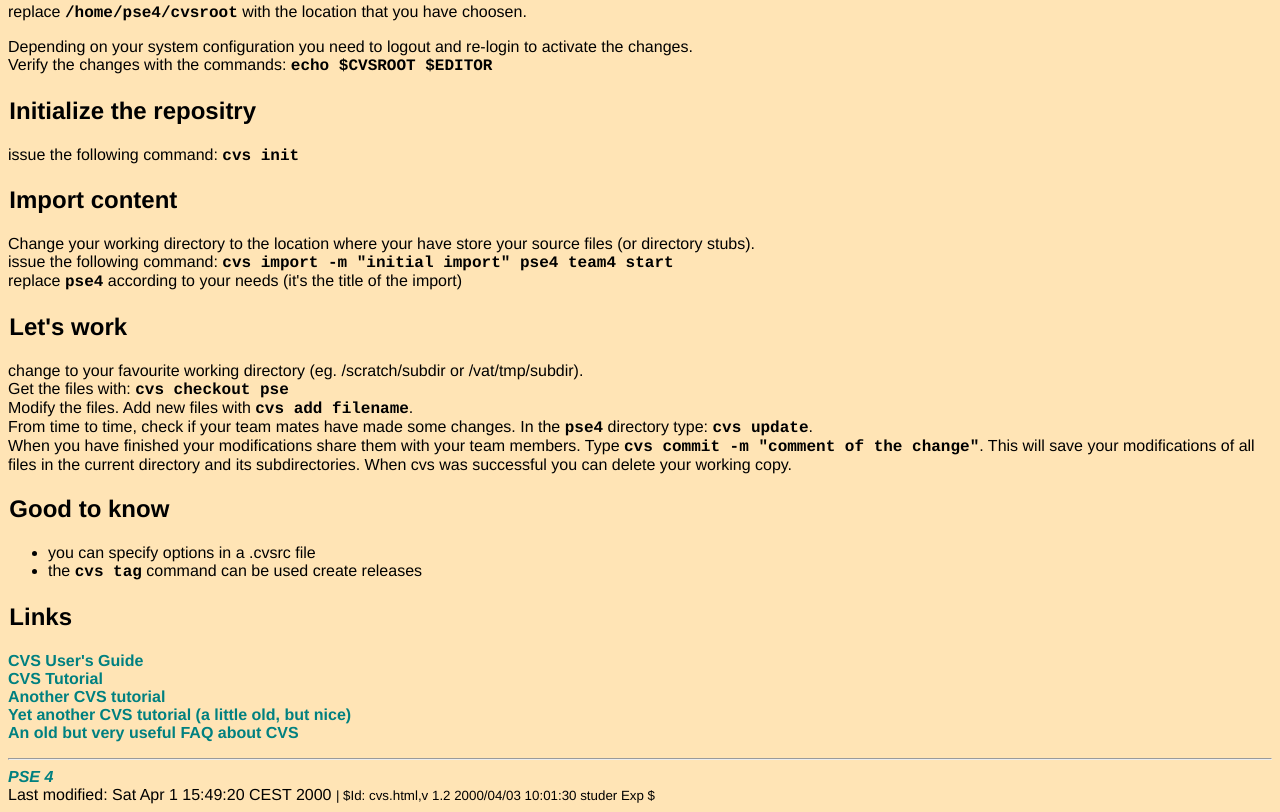
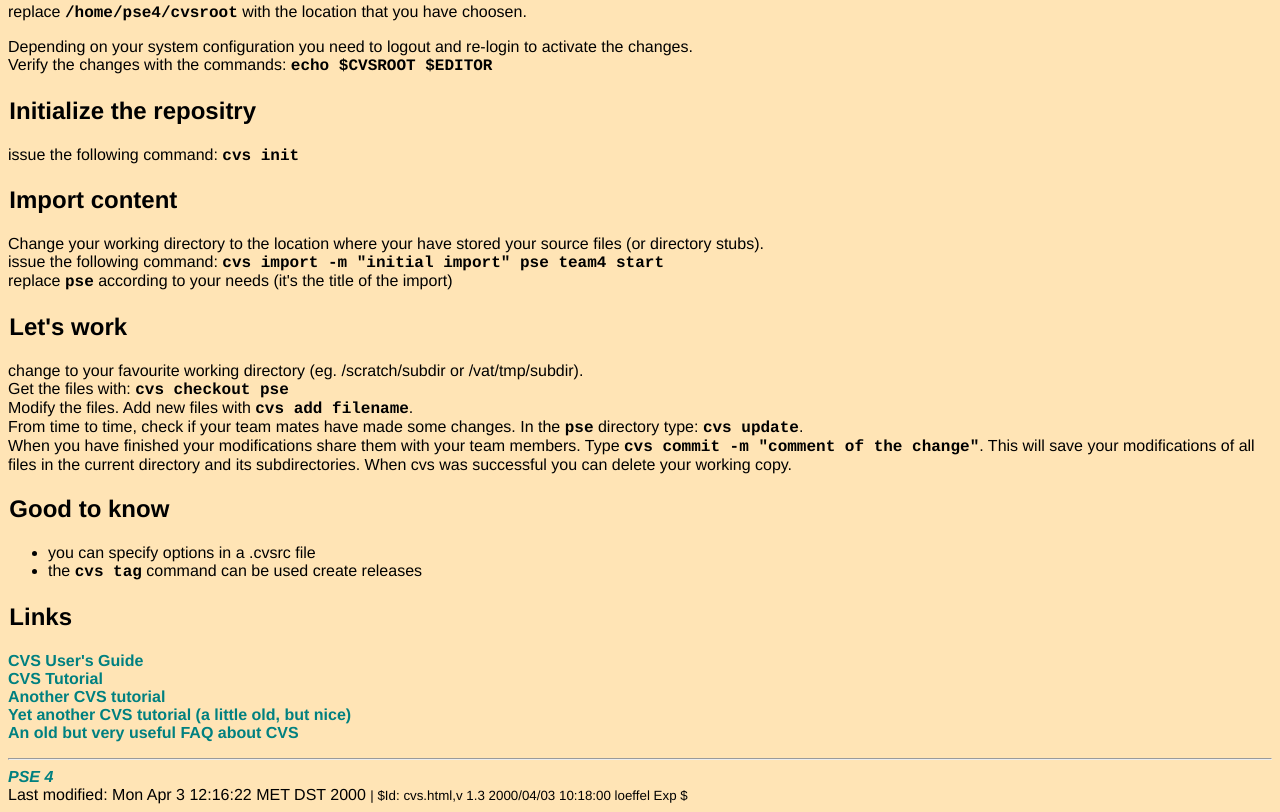
Before and after one commit to mlocher-sf/jobmatch, a plain HTML site: page public_html/cvs.html in a window 1280 px wide. Shown: the part 320-1132 px from the top of the page. Drawn offline with Linux system fonts and the light colour scheme.

Commit message:
Textkorrektur

```diff
--- a/public_html/cvs.html
+++ b/public_html/cvs.html
@@ -39,9 +39,9 @@ instructions:     </p>
 
     <h2>Import content</h2>
     <p>
-      Change your working directory to the location where your have store your source files (or directory stubs).<br>
-      issue the following command: <code>cvs import -m "initial import" pse4 team4 start</code><br>
-      replace <code>pse4</code> according to your needs (it's the title of the import)
+      Change your working directory to the location where your have stored your source files (or directory stubs).<br>
+      issue the following command: <code>cvs import -m "initial import" pse team4 start</code><br>
+      replace <code>pse</code> according to your needs (it's the title of the import)
     </p>
 
     <h2>Let's work</h2>
@@ -49,7 +49,7 @@ instructions:     </p>
       change to your favourite working directory (eg. /scratch/subdir or /vat/tmp/subdir).<br>
       Get the files with: <code>cvs checkout pse</code><br>
       Modify the files. Add new files with <code>cvs add filename</code>.<br>
-      From time to time, check if your team mates have made some changes. In the <tt>pse4</tt> directory type: <code>cvs update</code>.<br>
+      From time to time, check if your team mates have made some changes. In the <tt>pse</tt> directory type: <code>cvs update</code>.<br>
       When you have finished your modifications share them with your team members. Type <code>cvs commit -m "comment of the change"</code>. This will save your modifications of all files in the current directory and its subdirectories. When cvs was successful you can delete your working copy.
     </p>
 
@@ -75,8 +75,8 @@ instructions:     </p>
     <address><a href="./index.html">PSE 4</a></address>
 <!-- Created: Fri Mar 31 13:38:33 MET DST 2000 -->
 <!-- hhmts start -->
-Last modified: Sat Apr  1 15:49:20 CEST 2000
+Last modified: Mon Apr  3 12:16:22 MET DST 2000
 <!-- hhmts end -->
-    <small>| $Id: cvs.html,v 1.2 2000/04/03 10:01:30 studer Exp $</small>
+    <small>| $Id: cvs.html,v 1.3 2000/04/03 10:18:00 loeffel Exp $</small>
   </body>
 </html>
```
